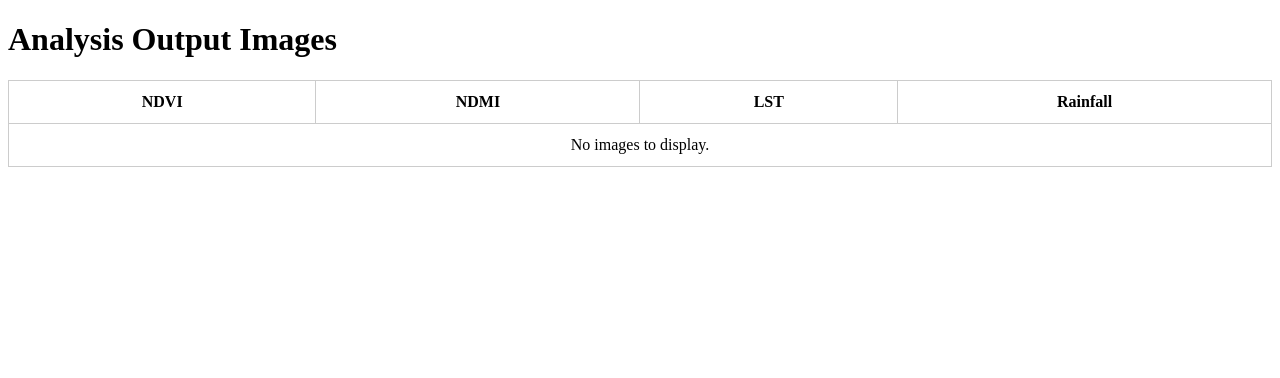
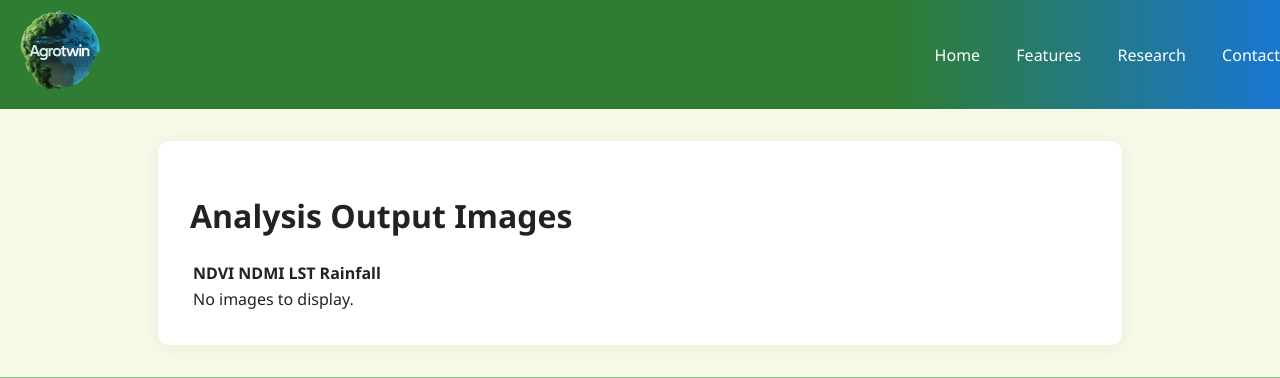
Before and after one commit to abhishekpythons/agro_twin_core, a Django app: page /analysis/ in a window 1280 px wide. Shown: the top 378 px of the page. Run offline with Django 5.2, Linux system fonts and the light colour scheme.

Commit message:
configuring homepage and media server in analysis app

```diff
--- a/agro_twin_core/settings.py
+++ b/agro_twin_core/settings.py
@@ -121,6 +121,10 @@
 STATICFILES_DIRS = [BASE_DIR / 'static']
 STATIC_ROOT = BASE_DIR / 'staticfiles'
 
+MEDIA_URL = '/media/'
+MEDIA_ROOT = BASE_DIR / 'mediafiles'
+
+
 # Default primary key field type
 # https://docs.djangoproject.com/en/5.2/ref/settings/#default-auto-field
 
--- a/agro_twin_core/urls.py
+++ b/agro_twin_core/urls.py
@@ -16,9 +16,11 @@
 """
 from django.contrib import admin
 from django.urls import path, include
+from django.conf import settings
+from django.conf.urls.static import static
 
 urlpatterns = [
     path('admin/', admin.site.urls),
     path('', include('homepage.urls')),
     path('analysis/', include('analysis.urls')),
-]
+] + static(settings.MEDIA_URL, document_root=settings.MEDIA_ROOT)
--- a/analysis/views.py
+++ b/analysis/views.py
@@ -2,3 +2,7 @@
 
 def analysis_view(request):
     return render(request, 'analysis.html')
+
+def analyze(request, shapefile_path):
+    # Calculate the output.jpg, save it at MEDIA_ROOT
+    return "output.jpg"
--- a/templates/analysis.html
+++ b/templates/analysis.html
@@ -1,26 +1,5 @@
-<!DOCTYPE html>
-<html lang="en">
-<head>
-    <meta charset="UTF-8">
-    <title>Analysis Output Images</title>
-    <style>
-        table {
-            width: 100%;
-            border-collapse: collapse;
-        }
-        th, td {
-            padding: 12px;
-            text-align: center;
-            border: 1px solid #ccc;
-        }
-        img {
-            max-width: 200px;
-            height: auto;
-            border-radius: 8px;
-        }
-    </style>
-</head>
-<body>
+{% extends "layout.html" %}
+{% block content %}
     <h1>Analysis Output Images</h1>
     <table>
         <thead>
@@ -62,5 +41,4 @@
             {% endfor %}
         </tbody>
     </table>
-</body>
-</html>
+{% endblock %}
--- a/templates/layout.html
+++ b/templates/layout.html
@@ -103,15 +103,8 @@
         </nav>
     </header>
     <main>
-        <section class="hero">
-            <img src="https://images.unsplash.com/photo-1464983953574-0892a716854b?auto=format&fit=crop&w=400&q=80" alt="AgroTwin Logo">
-            <div class="hero-text">
-                <h1>AgroTwin</h1>
-                <p>Bridging Nature and Technology for Smart Agriculture</p>
-            </div>
-        </section>
         {% block content %}
-        <!-- Page-specific content goes here -->
+
         {% endblock %}
     </main>
     <footer>
```
Also changed, not shown: templates/index.html (+11 -0 lines).
